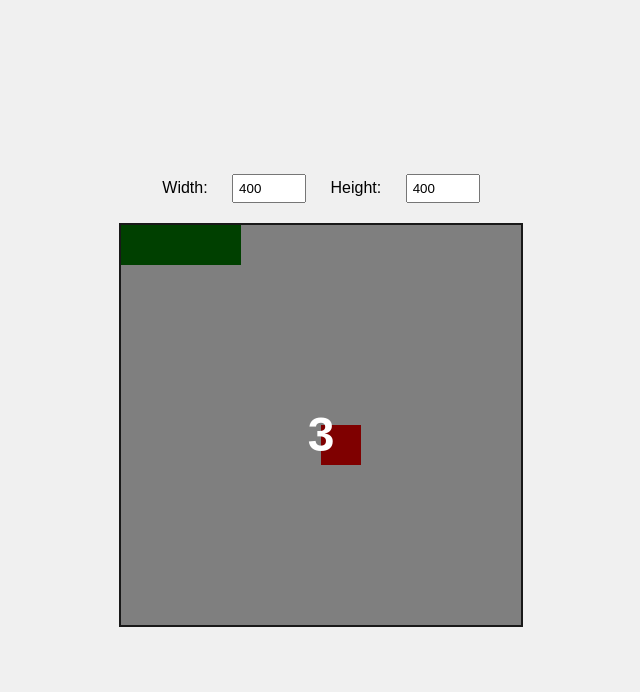
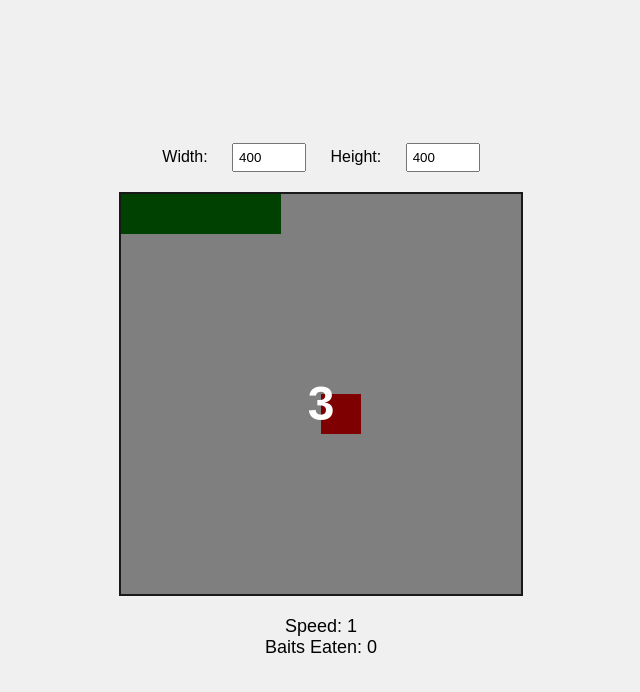
Before and after one commit to mison201/snake-game, a plain HTML site: page index.html in a window 1280 px wide. Both pictures are taken after a click on the button "Start Game". Shown: the whole page, without its empty margins (319-959 px from the left). Drawn offline with Linux system fonts and the light colour scheme.

Commit message:
chore: increase snake move spped by time

```diff
--- a/index.html
+++ b/index.html
@@ -23,9 +23,14 @@
 
                 <div id="countdown" class="countdown"></div>
             </div>
-            <canvas id="gameCanvas" width="400" height="400"></canvas>
+            <div id="gameArea">
+                <canvas id="gameCanvas" width="400" height="400"></canvas>
+            </div>
         </div>
-
+        <div class="stats">
+            <div>Speed: <span id="speedDisplay">1</span></div>
+            <div>Baits Eaten: <span id="baitsEatenDisplay">0</span></div>
+        </div>
     </div>
     <script src="script.js"></script>
 </body>
--- a/script.js
+++ b/script.js
@@ -6,6 +6,8 @@ const countdownElement = document.getElementById("countdown")
 const overlayElement = document.getElementById("overlay")
 const startButton = document.getElementById("startButton")
 const errorMessage = document.getElementById("errorMessage")
+const speedDisplay = document.getElementById("speedDisplay")
+const baitsEatenDisplay = document.getElementById("baitsEatenDisplay")
 const minGridSize = 40
 let canvasWidth = 400
 let canvasHeight = 400
@@ -15,7 +17,10 @@ let direction
 let bait
 let gameOver = false
 let lastRenderTime = 0
-let speed = 5 // Moves per second
+let speed = 1 // Initial moves per second
+let speedIncrementInterval = 5000 // Time interval to increase speed in milliseconds
+let lastSpeedIncrementTime = 0
+let baitsEaten = 0 // Baits eaten counter
 
 startButton.addEventListener("click", startGame)
 document.addEventListener("keydown", changeDirection)
@@ -64,6 +69,7 @@ function startCountdown(seconds, callback) {
 
 function resetGame() {
   snake = [
+    { x: gridSize * 3, y: 0 },
     { x: gridSize * 2, y: 0 },
     { x: gridSize, y: 0 },
     { x: 0, y: 0 },
@@ -72,6 +78,11 @@ function resetGame() {
   bait = getRandomBait()
   gameOver = false
   lastRenderTime = 0
+  lastSpeedIncrementTime = performance.now()
+  speed = 1
+  baitsEaten = 0
+  speedDisplay.textContent = speed
+  baitsEatenDisplay.textContent = baitsEaten
   clearCanvas()
   drawSnake()
   drawBait()
@@ -85,6 +96,7 @@ function mainLoop(currentTime) {
 
   window.requestAnimationFrame(mainLoop)
   const secondsSinceLastRender = (currentTime - lastRenderTime) / 1000
+
   if (secondsSinceLastRender < 1 / speed) return
 
   lastRenderTime = currentTime
@@ -94,6 +106,13 @@ function mainLoop(currentTime) {
   drawSnake()
   drawBait()
   checkGameOver()
+
+  // Increase speed at defined intervals
+  if (currentTime - lastSpeedIncrementTime > speedIncrementInterval) {
+    speed += 0.5 // Increment speed
+    lastSpeedIncrementTime = currentTime
+    speedDisplay.textContent = speed.toFixed(1) // Update speed display
+  }
 }
 
 function clearCanvas() {
@@ -107,6 +126,8 @@ function moveSnake() {
 
   if (head.x === bait.x && head.y === bait.y) {
     bait = getRandomBait()
+    baitsEaten++
+    baitsEatenDisplay.textContent = baitsEaten // Update baits eaten display
   } else {
     snake.pop()
   }
--- a/styles.css
+++ b/styles.css
@@ -78,3 +78,8 @@ canvas {
   position: absolute;
   margin-top: 60px;
 }
+
+.stats {
+  margin-top: 20px;
+  font-size: 18px;
+}
```
